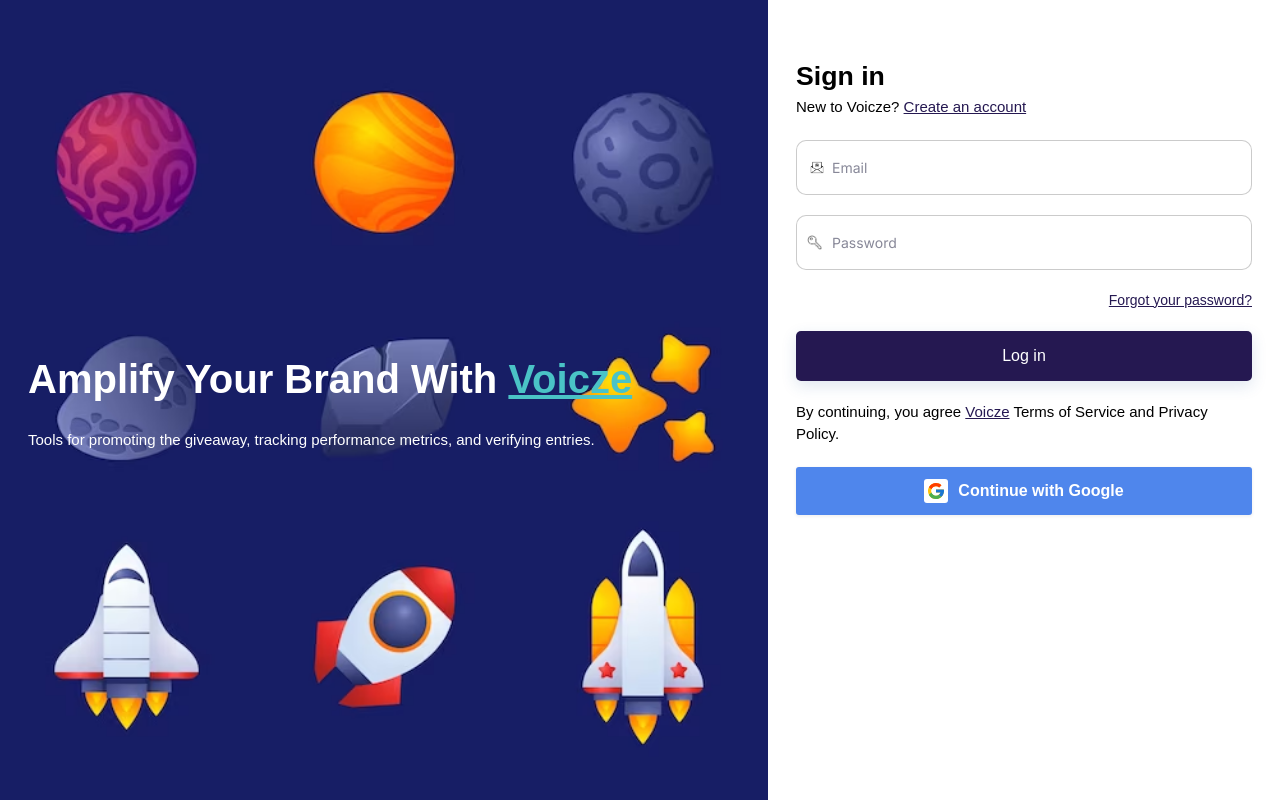
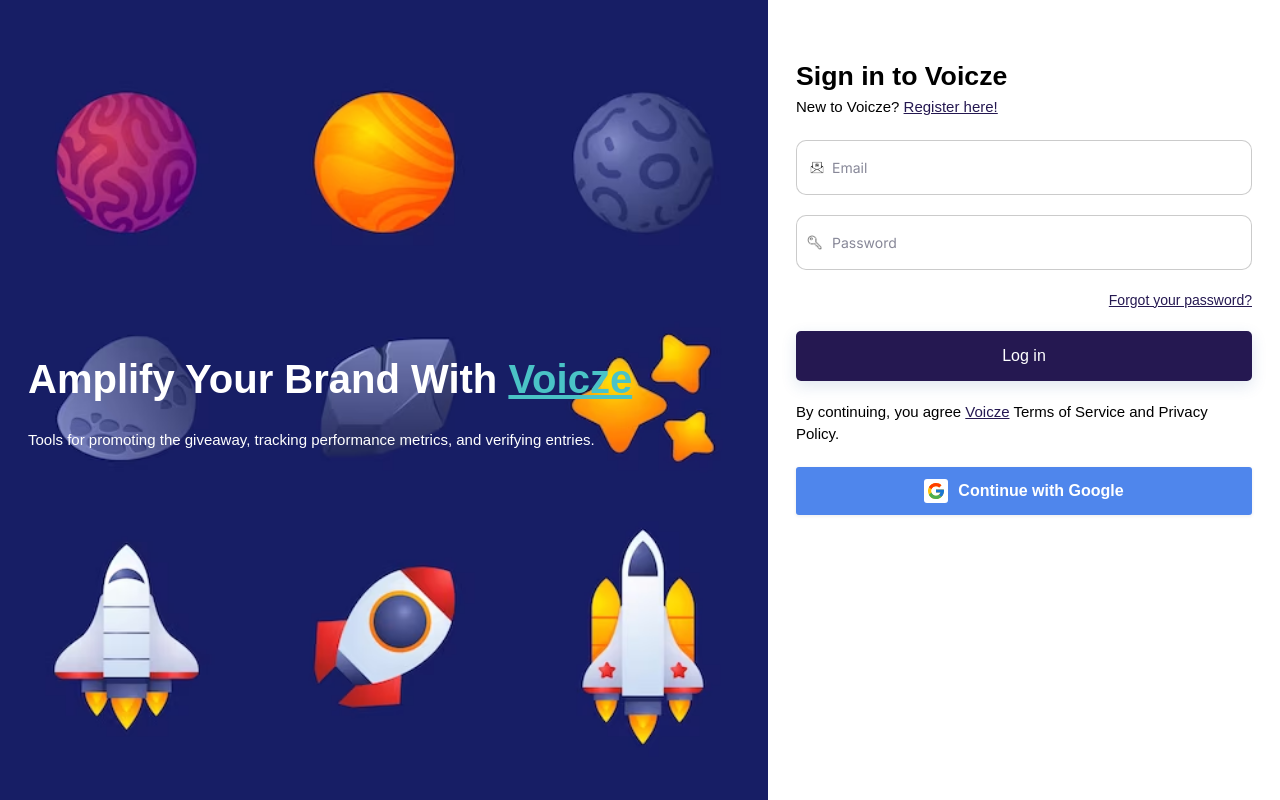
Before and after one commit to blyncnov/voicze, a Next.js app: page /auth/login in a window 1280 px wide. Built offline with nearby package versions, Linux system fonts and the light colour scheme.

Commit message:
voicze => New Login Feel

```diff
--- a/pages/auth/login.tsx
+++ b/pages/auth/login.tsx
@@ -32,11 +32,11 @@
           </div>
           <div className="auth_grid_column">
             <div>
-              <h1>Sign in</h1>
+              <h1>Sign in to Voicze</h1>
               <p>
                 New to Voicze?{" "}
                 <span>
-                  <Link href="/auth/register">Create an account</Link>
+                  <Link href="/auth/register">Register here!</Link>
                 </span>
               </p>
             </div>
--- a/pages/auth/register.tsx
+++ b/pages/auth/register.tsx
@@ -40,7 +40,7 @@
               <p>
                 Already have an account?{" "}
                 <span>
-                  <Link href="/auth/login">Sign in</Link>
+                  <Link href="/auth/login">Sign in here!</Link>
                 </span>
               </p>
             </div>
```
